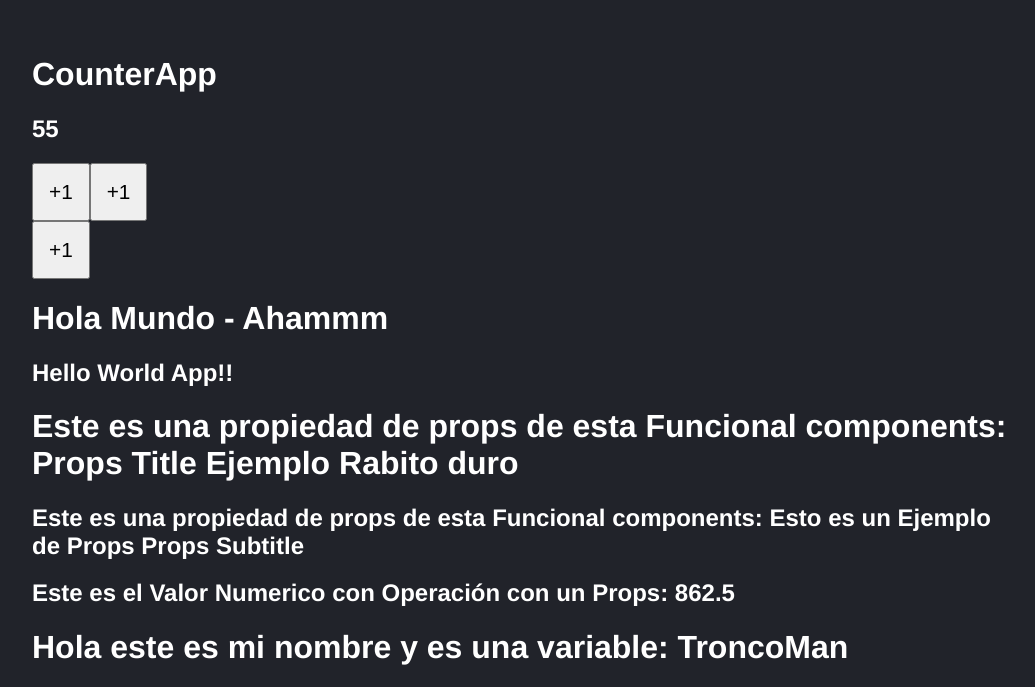
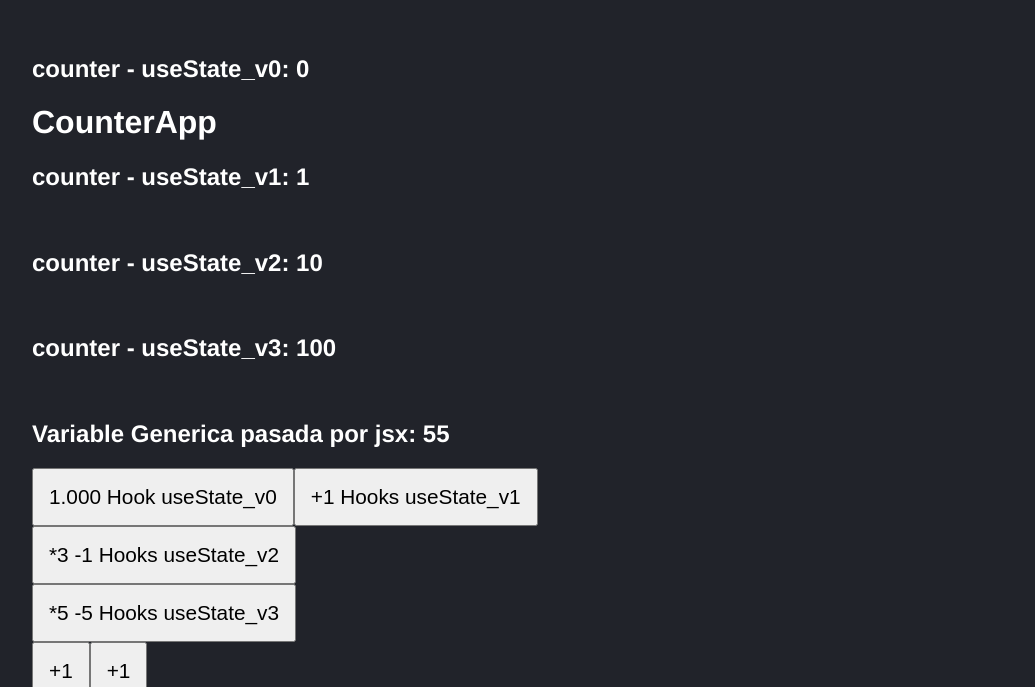
Before and after one commit to jmcepeda/20241002_React_DevTalles_Hooks, a React (Vite) app in the folder 03-counter-app-vite/: page / in a window 1280 px wide. Shown: the part 113-800 px from the top of the page, without its empty margins (116-1151 px from the left). Built offline with nearby package versions, Linux system fonts and the light colour scheme.

Commit message:
20241011_0801_ Seguimos Avanzando

```diff
--- a/03-counter-app-vite/src/CounterApp.jsx
+++ b/03-counter-app-vite/src/CounterApp.jsx
@@ -1,11 +1,26 @@
 import PropTypes from "prop-types"
+
+import { useState } from "react";
+
+// El Hook useState se utiliza para crear un estado local en un componente funcional
+// Este es el Primer Hook
+// Todos los nombres de los Hooks empiezan con "use"
 
 // Siempre que sea posible es preferible que las funciones vayasn fuera del Funcional Component, Fuera del Componente Funcional, pues la función ocupara menos recursos pues solo ocupa espacio en memoria una sola vez, indepenidientemente del número de veces que se renderice el componente.
 const handleAppOut = (event) => {
   console.log(event);
 }
 
+// Mi Primer Hook
+
 export const CounterApp = ({value}) => {
+
+  // Aqui lo que estoy haciendo es desectrucurar la salida de la funcion useState en un array
+  const [counter_v0,setCounter_v0]=useState(0)
+  const [counter_v1,setCounter_v1]=useState(1)
+  const [counter_v2,setCounter_v2]=useState(10)
+  const [counter_v3,setCounter_v3]=useState(100)
+
 
   const handleAppIn = () => {
     // console.log(event, newValue);
@@ -19,14 +34,69 @@ export const CounterApp = ({value}) => {
     // En React, Para que haya cambios en los valores que representa el Componente, una vez que se renderiza, hay que indicarle a React que vha habido ese cambio para que vuelva a Renderizar el componente, este React lo hace de una forma muy eficiente
   }
 
+  const handleApp_v0= () => {
+    setCounter_v0(() => {
+      return 1000;
+      // Es muy interesante como funciona el useState, si el valor del useState no cambia, no se vuelve a renderizar el HTML hasta que no cambia el valor del useState, esto hace que REACT sea muy eficiente y rápdio
+    })
+  }
+
+
+  const handleApp_v1 = () => {
+    // console.log(event, newValue);
+    // Esto no funciona porque se ha definido counter como una Constante
+    // Además, para que se actualice correctamete, hay que usar el Hooks,
+    // Si no recuerdo Mal, el Hook crea la variable de estado a actualizar y te da también la función para actualizar su visualViewport, para asegurarse de que se hace de forma ordenada
+    // counter++;
+    setCounter_v1(counter_v1 + 1); // Esto es la manera correcta de actualizar el estado en React con el Hook useState
+    // value=1000; Este código no va a funcionar, no refleja el cambio del valor de la variable en el Componente
+    // En React, Para que haya cambios en los valores que representa el Componente, una vez que se renderiza, hay que indicarle a React que vha habido ese cambio para que vuelva a Renderizar el componente, este React lo hace de una forma muy eficiente
+    //
+    // Es muy interesante también, tener en cuenta que aunque tenga varios Hooks en una función, solo se renderiza una vez el HTML, solo cuando han terminado la ejecución de todos los Hooks de la Función se renderiza de nuevo el HTML. Lo que hace que sea muy eficiente y rápido
+  }
+  const handleApp_v2 = () => {
+
+    setCounter_v2(()=>{
+      return counter_v2*3 -1
+
+    }); // Esto es la manera correcta de actualizar el estado en
+  }
+  const handleApp_v3 = () => {
+
+    setCounter_v3((new_counter_v3)=>{
+      return new_counter_v3*5-5
+
+    }); // Esto es la manera correcta de actualizar el estado en
+  }
+
   return (
     <>
 
+
+      <h2>counter - useState_v0: { counter_v0 }</h2>
       <h1>CounterApp</h1>
-      <h2>{ value }</h2>
+      <h2>counter - useState_v1: { counter_v1 }</h2>
+      <br />
+      <h2>counter - useState_v2: { counter_v2 }</h2>
+      <br />
+      <h2>counter - useState_v3: { counter_v3 }</h2>
+      <br />
+      <h2>Variable Generica pasada por jsx: { value }</h2>
       {/* Esta sería la manera de definir correctamwnte la función en JavaScript,
       Pero los nuevos estandar de javascrit permite simplificar la definición
       Cuando el argumento del evento coincide con el argumento que se pasa a la función, es por esto que directamente se puede poner la función en el evento y se puede simplificar, puesto que el argumento del evento y de la función vinculada coinciden  */}
+
+      <button onClick={()=>{handleApp_v0()}}>1.000 Hook useState_v0</button>
+
+      <button onClick={()=> {handleApp_v1()}}>+1 Hooks useState_v1</button>
+      <br />
+
+      <button onClick={()=> {handleApp_v2()}}>*3 -1 Hooks useState_v2</button>
+      <br />
+
+      <button onClick={()=> {handleApp_v3()}}>*5 -5 Hooks useState_v3</button>
+      <br />
+
       <button onClick={(event)=>handleAppIn(event)}>
       +1</button>
 
```
